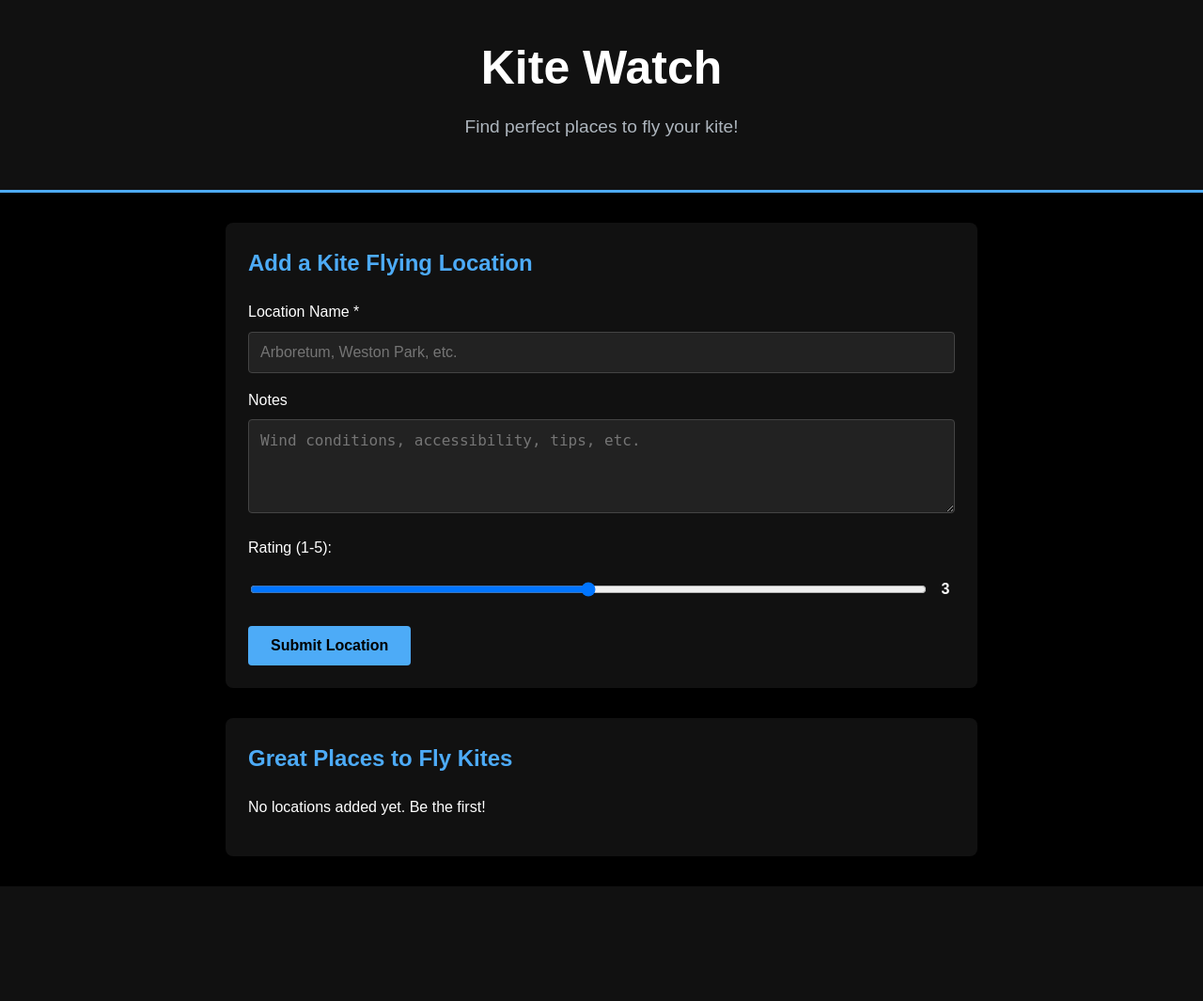
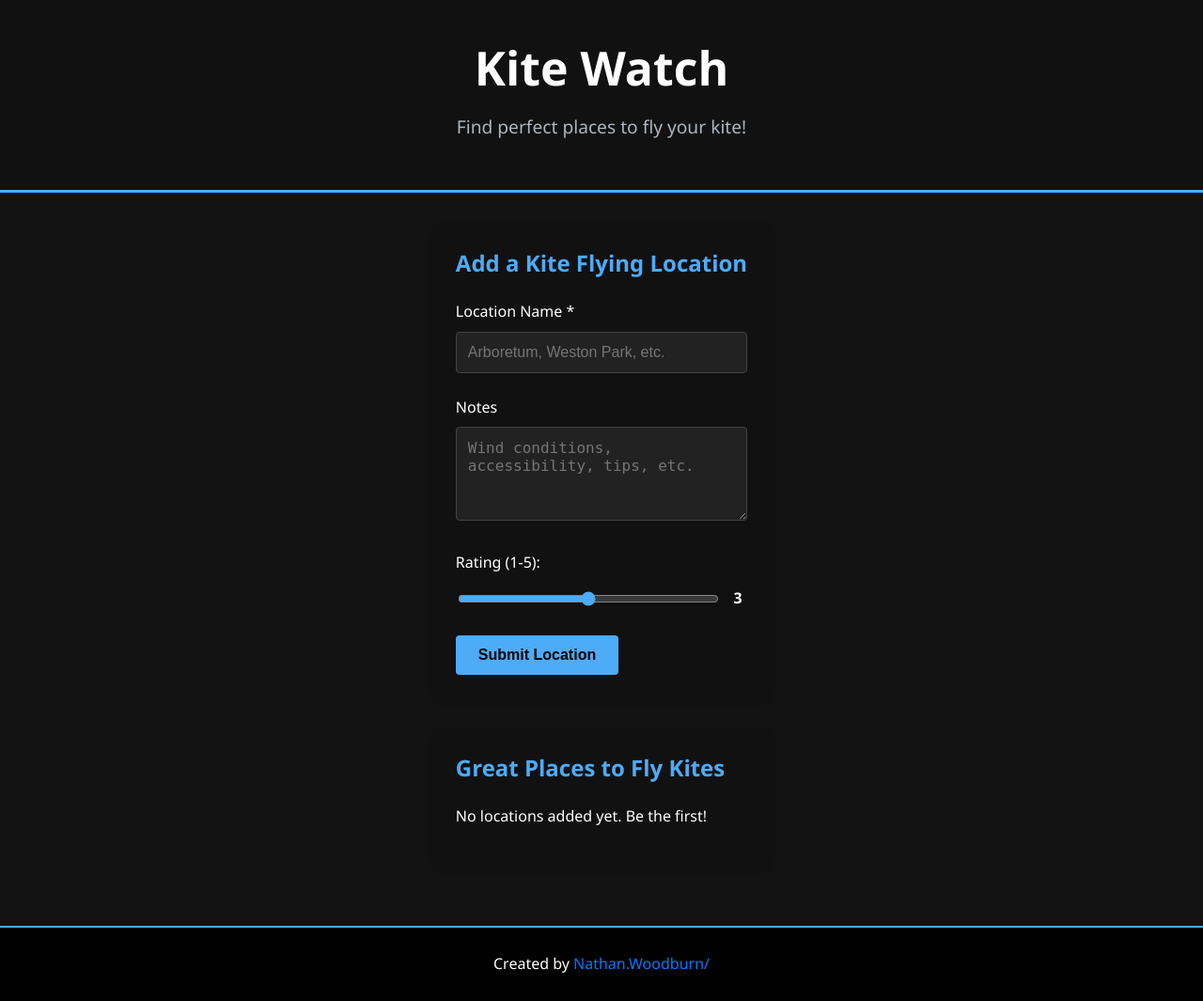
Before and after one commit to Nathanwoodburn/kite-watch, a Flask app: page / in a window 1280 px wide. Shown: the whole page at 94% size. Before the commit the page ends 943 px from the top, so only its background shows below. Run offline with Flask 3, Linux system fonts and the light colour scheme; data that the repository does not hold is empty.

Commit message:
feat: Add better formatting and style

```diff
--- a/templates/assets/css/index.css
+++ b/templates/assets/css/index.css
@@ -1,10 +1,13 @@
 body {
-    background-color: #000000;
+    background-color: #121212;
     color: #ffffff;
-    font-family: Arial, sans-serif;
+    font-family: 'Segoe UI', Tahoma, Geneva, Verdana, sans-serif;
     margin: 0;
     padding: 0;
     line-height: 1.6;
+    min-height: 100vh;
+    display: flex;
+    flex-direction: column;
 }
 
 h1 {
@@ -46,7 +49,7 @@
 }
 
 .form-group {
-    margin-bottom: 1rem;
+    margin-bottom: 1.5rem;
 }
 
 label {
@@ -54,7 +57,8 @@
     margin-bottom: 0.5rem;
 }
 
-input, textarea {
+input,
+textarea {
     width: 100%;
     padding: 0.75rem;
     background-color: #222;
@@ -63,6 +67,13 @@
     color: #fff;
     font-size: 1rem;
     box-sizing: border-box;
+}
+
+input:focus,
+textarea:focus {
+    outline: none;
+    border-color: #4dabf7;
+    box-shadow: 0 0 0 2px rgba(77, 171, 247, 0.25);
 }
 
 textarea {
@@ -79,11 +90,13 @@
     font-weight: bold;
     cursor: pointer;
     border-radius: 4px;
-    transition: background-color 0.2s;
+    transition: all 0.2s ease-in-out;
 }
 
 button:hover {
     background-color: #74c0fc;
+    transform: translateY(-2px);
+    box-shadow: 0 4px 8px rgba(77, 171, 247, 0.3);
 }
 
 button:disabled {
@@ -94,6 +107,11 @@
 .location-item {
     border-bottom: 1px solid #333;
     padding: 1rem 0;
+    transition: transform 0.2s ease;
+}
+
+.location-item:hover {
+    transform: translateX(5px);
 }
 
 .location-item:last-child {
@@ -130,6 +148,74 @@
     text-decoration: underline;
 }
 
+/* Rating display styling */
+.rating {
+    display: flex;
+    align-items: center;
+    margin-top: 0.5rem;
+}
+
+.rating::before {
+    content: "★ ";
+    color: #ffd700;
+    margin-right: 5px;
+}
+
+/* Footer styling */
+.footer {
+    background-color: #111;
+    text-align: center;
+    padding: 1.5rem 0;
+    margin-top: auto;
+    border-top: 2px solid #4dabf7;
+}
+
+.footer-content {
+    max-width: 800px;
+    margin: 0 auto;
+}
+
+.footer a {
+    color: #4dabf7;
+    transition: color 0.2s;
+}
+
+.footer a:hover {
+    color: #74c0fc;
+    text-decoration: none;
+}
+
+/* Enhanced form styling */
+.rating-container {
+    margin-top: 10px;
+}
+
+#rating {
+    height: 8px;
+    accent-color: #4dabf7;
+}
+
+/* Notification enhancements */
+.notification {
+    padding: 12px 18px;
+    border-radius: 6px;
+    margin-bottom: 20px;
+    box-shadow: 0 2px 5px rgba(0, 0, 0, 0.2);
+    animation: fadeIn 0.3s ease-in-out;
+}
+
+@keyframes fadeIn {
+    from {
+        opacity: 0;
+        transform: translateY(-10px);
+    }
+
+    to {
+        opacity: 1;
+        transform: translateY(0);
+    }
+}
+
 /* Responsive adjustments */
 @media (max-width: 600px) {
     h1 {
@@ -144,3 +230,67 @@
         padding: 1rem;
     }
 }
+
+.rating-container {
+    display: flex;
+    align-items: center;
+}
+
+#rating {
+    flex: 1;
+    margin-right: 10px;
+}
+
+#rating-value {
+    font-weight: bold;
+    width: 20px;
+    text-align: center;
+}
+
+/* Notification styling */
+.notification {
+    padding: 10px 15px;
+    border-radius: 4px;
+    margin-bottom: 15px;
+    transition: opacity 0.3s ease;
+}
+
+.notification.success {
+    background-color: #d4edda;
+    color: #155724;
+    border: 1px solid #c3e6cb;
+}
+
+.notification.error {
+    background-color: #f8d7da;
+    color: #721c24;
+    border: 1px solid #f5c6cb;
+}
+
+.notification.hidden {
+    display: none;
+}
+
+.footer {
+    background-color: #000000;
+    padding: 10px 0;
+    text-align: center;
+    position: relative;
+    bottom: 0;
+    width: 100%;
+}
+
+.footer-content {
+    max-width: 800px;
+    margin: 0 auto;
+    padding: 0 15px;
+}
+
+.footer a {
+    color: #007bff;
+    text-decoration: none;
+}
+
+.footer a:hover {
+    text-decoration: underline;
+}
--- a/templates/index.html
+++ b/templates/index.html
@@ -46,6 +46,12 @@
             </div>
         </div>
     </div>
+
+    <footer class="footer">
+        <div class="footer-content">
+            <p>Created by <a href="https://nathan.woodburn.au" target="_blank">Nathan.Woodburn/</a></p>
+        </div>
+    </footer>
 
     <script>
         // Load locations when the page loads
```
Also changed, not shown: other parts of templates/index.html (+1 -43 lines), 1 other file.
